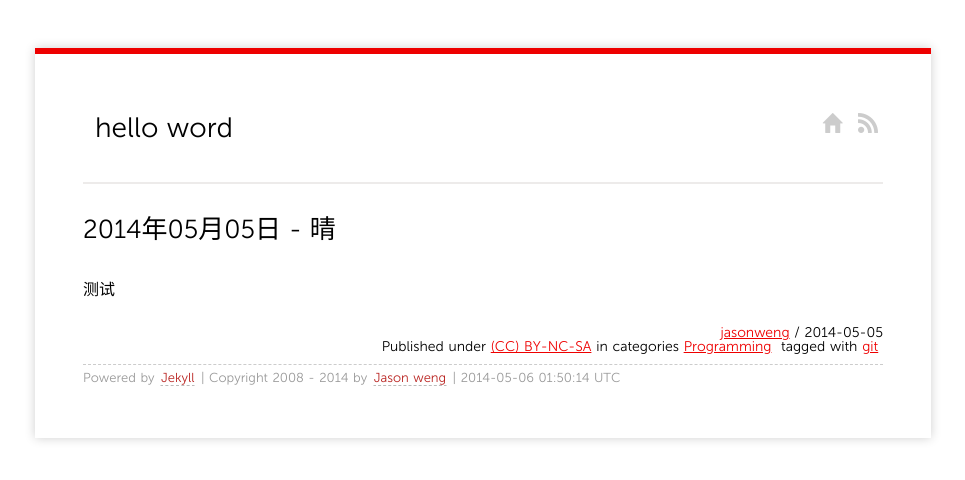
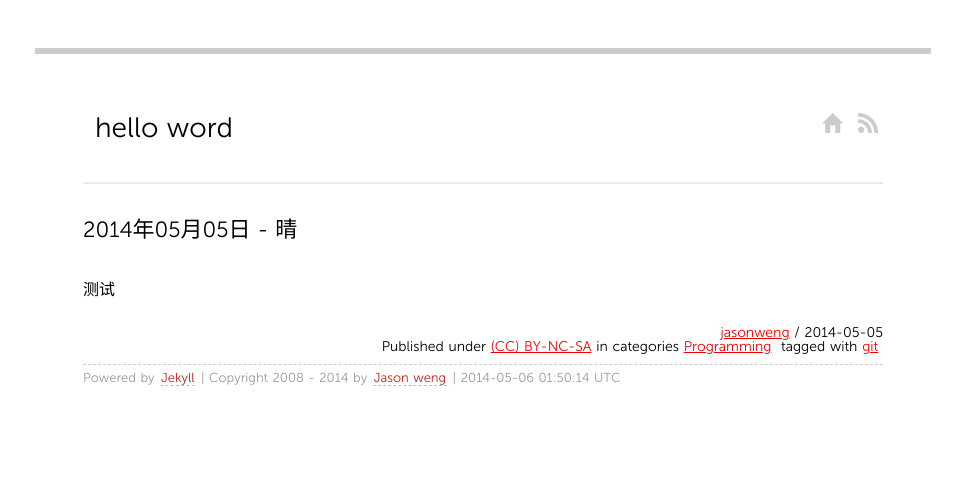
Before and after one commit to jasonweng/jasonweng.github.io, a Jekyll site: the page built from _posts/2014/2014-05-05-hello-word.md, in a window 1280 px wide. Shown: the top 480 px of the page, without its empty margins (157-1122 px from the left). Built offline with Jekyll 4.4.1, drawn with Linux system fonts in a browser that asks for light colours; comment, search, counter and statistics services are not loaded.

Commit message:
adjust layout@2

```diff
--- a/media/css/screen.css
+++ b/media/css/screen.css
@@ -73,10 +73,7 @@
     padding: 3em 3em 1.5em;
     margin: 3em auto;
     background-color: #fff;
-    -moz-box-shadow: 0 0 10px 0 #cfcfcf;
-    -webkit-box-shadow: 0 0 10px 0 #cfcfcf;
-    box-shadow: 0 0 10px 0 #cfcfcf;
-    border-top: 6px solid #EE0000;
+    border-top: 6px solid #ccc;
 }
 h1 {
     font-size: 28px;
@@ -86,7 +83,7 @@
 	padding: 12px;
 }
 h2 {
-    font-size: 26px;
+    font-size: 22px;
     line-height: 48px;
     margin: 0 0 24px 0;
 }
```
